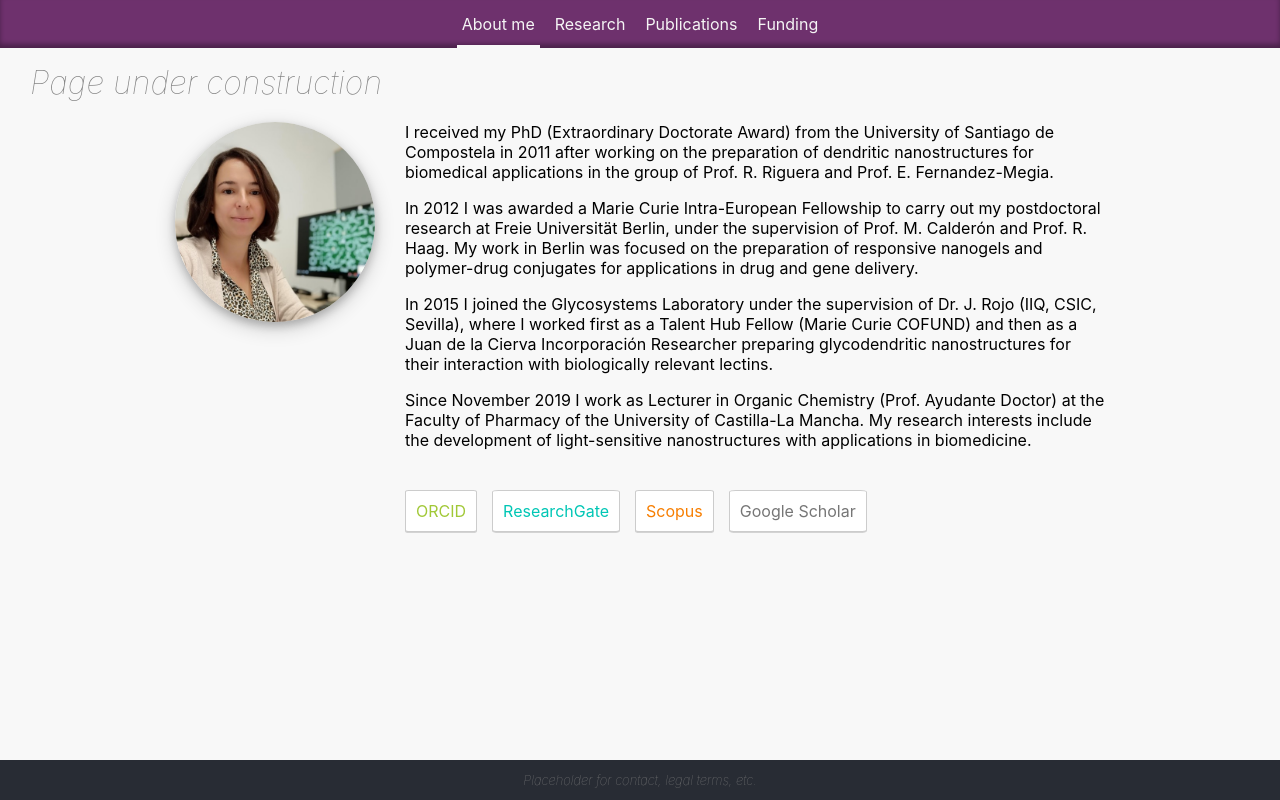
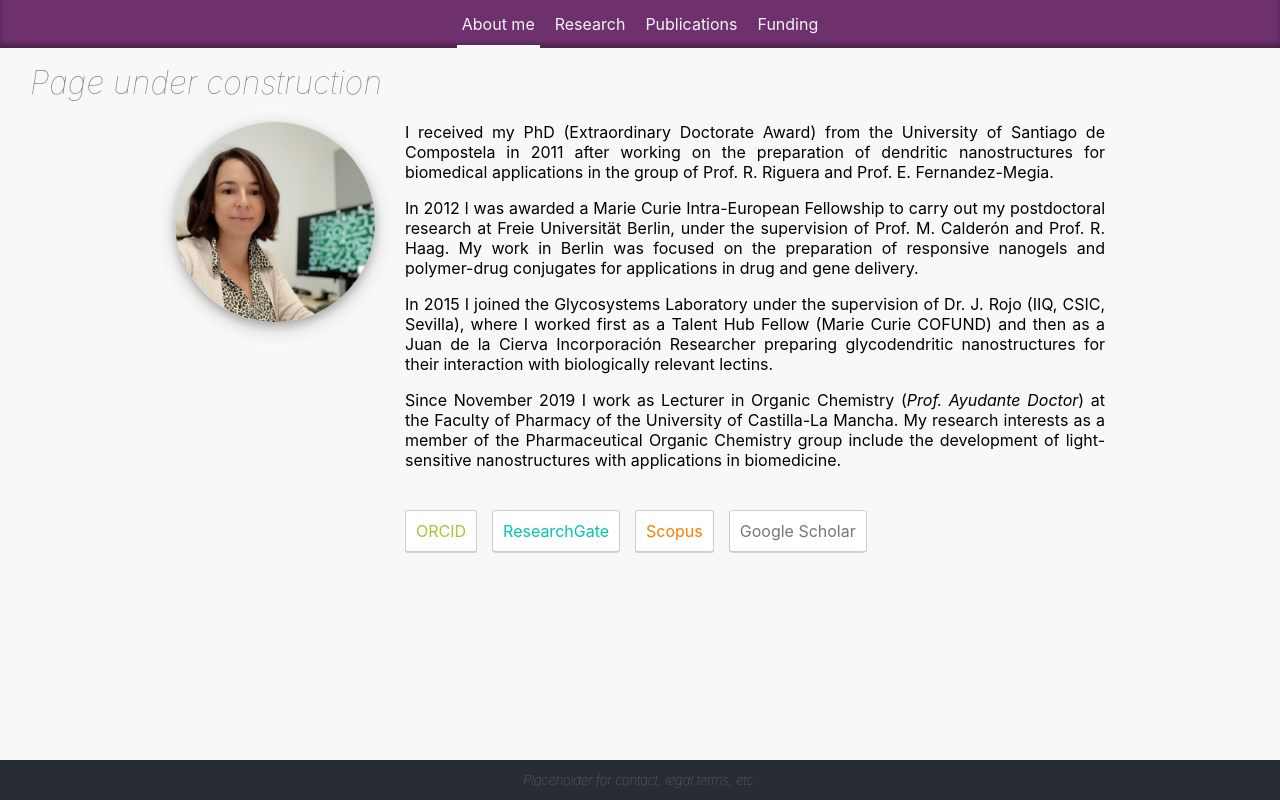
Before and after one commit to rsherves/ana-site, a React (Create React App) app: page / in a window 1280 px wide. Built offline with nearby package versions, Linux system fonts and the light colour scheme.

Commit message:
Rewrite last paragraph About me

```diff
--- a/src/PageBody/About.js
+++ b/src/PageBody/About.js
@@ -14,7 +14,7 @@ function About() {
           <p>I received my PhD (Extraordinary Doctorate Award) from the University of Santiago de Compostela in 2011 after working on the preparation of dendritic nanostructures for biomedical applications in the group of Prof. R. Riguera and Prof. E. Fernandez-Megia.</p>
           <p>In 2012 I was awarded a Marie Curie Intra-European Fellowship to carry out my postdoctoral research at Freie Universität Berlin, under the supervision of Prof. M. Calderón and Prof. R. Haag. My work in Berlin was focused on the preparation of responsive nanogels and polymer-drug conjugates for applications in drug and gene delivery.</p>
           <p>In 2015 I joined the Glycosystems Laboratory under the supervision of Dr. J. Rojo (IIQ, CSIC, Sevilla), where I worked first as a Talent Hub Fellow (Marie Curie COFUND) and then as a Juan de la Cierva Incorporación Researcher preparing glycodendritic nanostructures for their interaction with biologically relevant lectins.</p>
-          <p>Since November 2019 I work as Lecturer in Organic Chemistry (Prof. Ayudante Doctor) at the Faculty of Pharmacy of the University of Castilla-La Mancha. My research interests include the development of light-sensitive nanostructures with applications in biomedicine.</p>
+          <p>Since November 2019 I work as Lecturer in Organic Chemistry (<em>Prof. Ayudante Doctor</em>) at the Faculty of Pharmacy of the University of Castilla-La Mancha. My research interests as a member of the Pharmaceutical Organic Chemistry group include the development of light-sensitive nanostructures with applications in biomedicine.</p>
 
           <div className="academic-links-wrapper">
             <div className="flex-container row-wrap">
--- a/src/PageBody/index.css
+++ b/src/PageBody/index.css
@@ -1,4 +1,6 @@
 .PageBody {
   padding: 0 30px;
   padding-bottom: 2.5rem;    /* Footer height */
+  text-align:justify;
+  text-justify:inter-word;
 }
```
